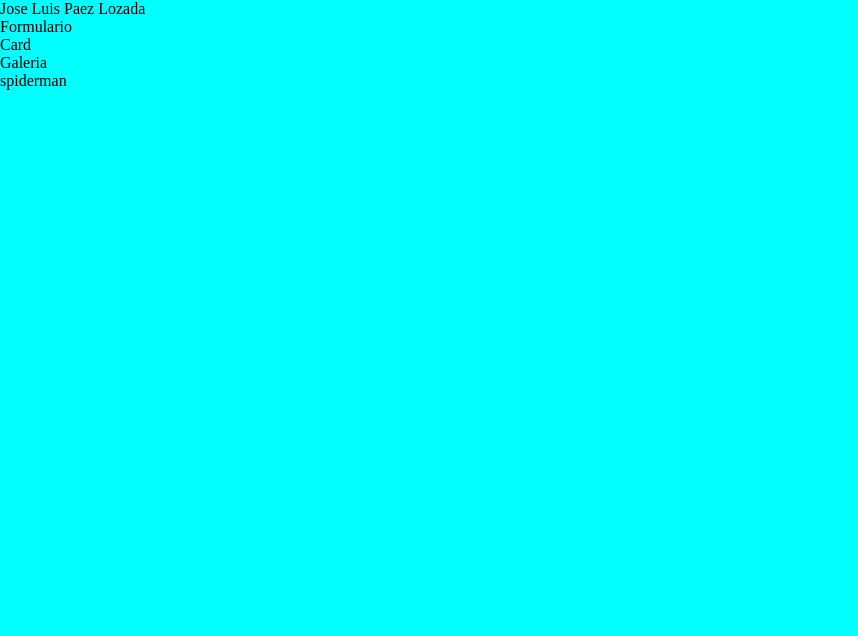
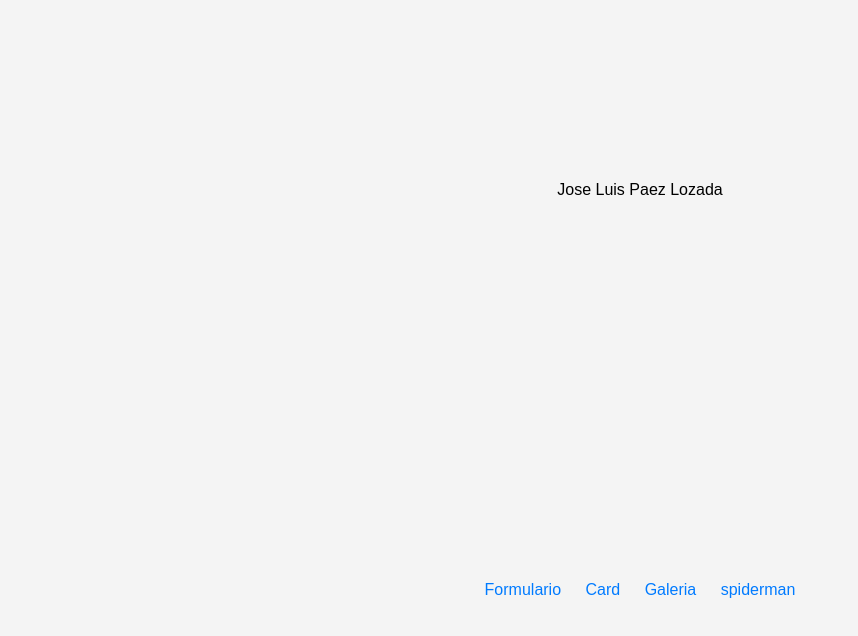
Before and after one commit to Jlplozada/menu_css, a plain HTML site: page index.html in a window 1280 px wide. Shown: the whole page, without its empty margins (0-858 px from the left). Drawn offline with Linux system fonts and the light colour scheme.

Commit message:
temporal

```diff
--- a/css/style.css
+++ b/css/style.css
@@ -1,19 +1,59 @@
-*{
+:root {
+    --background-color: #f4f4f4;
+    --card-background-color: #fff;
+    --card-width: 300px;
+    --card-padding: 20px;
+    --card-border-radius: 10px;
+    --card-box-shadow: 0 2px 10px rgba(0, 0, 0, 0.1);
+    --font-family: Arial, sans-serif;
+    --text-color: #333;
+    --link-color: #007bff;
+}
+
+body {
+    font-family: var(--font-family);
+    background-color: var(--background-color);
     margin: 0;
     padding: 0;
+    height: 100vh;
+    display: grid;
+    place-items: center;
+}
+
+.aprendiz, .actividades {
+    text-align: center;
+    margin-bottom: 20px;
+}
+
+.actividades ul {
+    list-style: none;
+    padding: 0;
+}
+
+.actividades ul li {
+    display: inline;
+    margin: 0 10px;
+}
+
+.actividades ul li a {
     text-decoration: none;
+    color: var(--link-color);
 }
-:root{
-    --color-fondo1:aqua;
-    --color-fonfo2:blue;
-    --text-color:black;
+
+.card {
+    background-color: var(--card-background-color);
+    width: var(--card-width);
+    padding: var(--card-padding);
+    border-radius: var(--card-border-radius);
+    box-shadow: var(--card-box-shadow);
+    text-align: center;
 }
-a{
+
+.card h2 {
+    color: var(--text-color);
+    margin-top: 0;
+}
+
+.card p {
     color: var(--text-color);
 }
-body{
-    background-color: var(--color-fondo1);
-}
-div{
-    background-color: var(--color-fondo2);
-}
```
